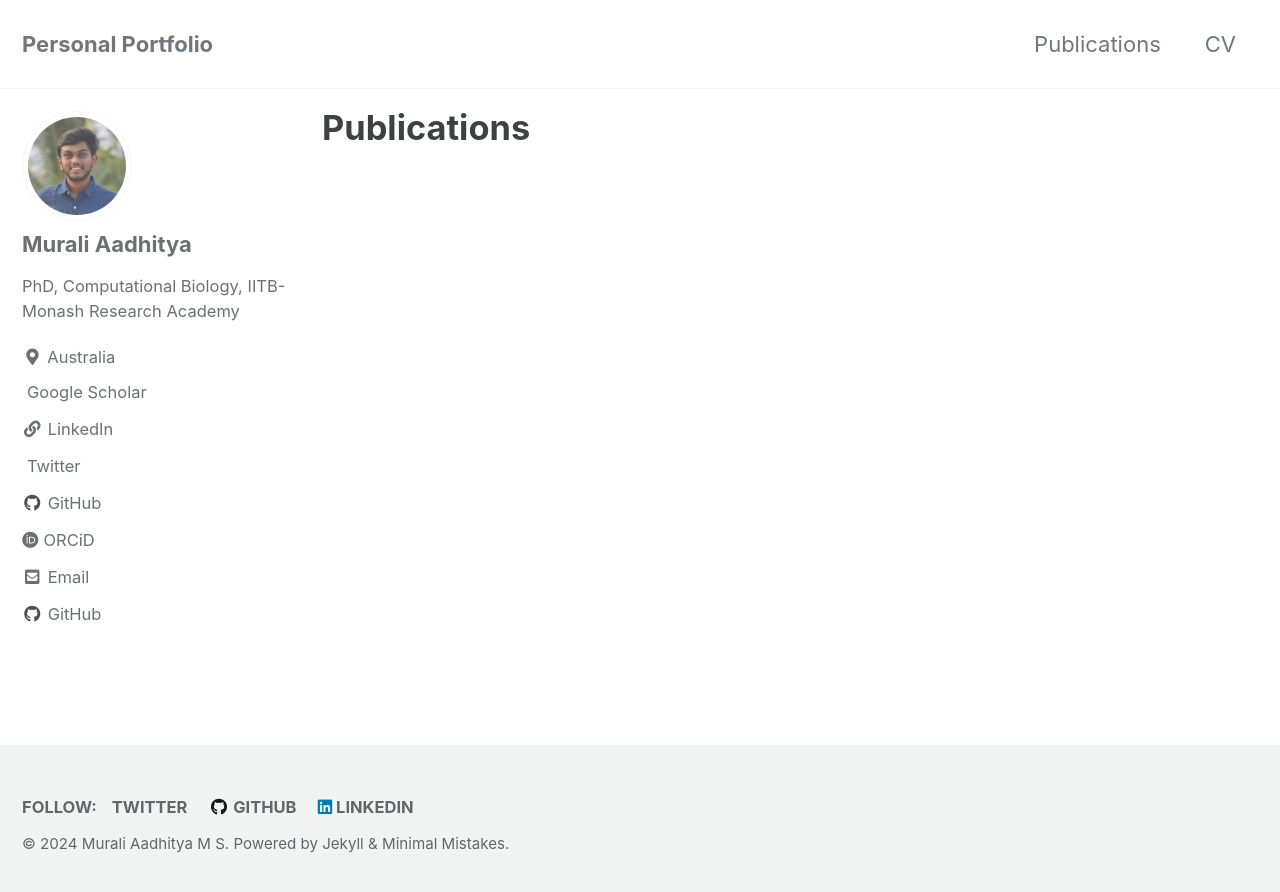
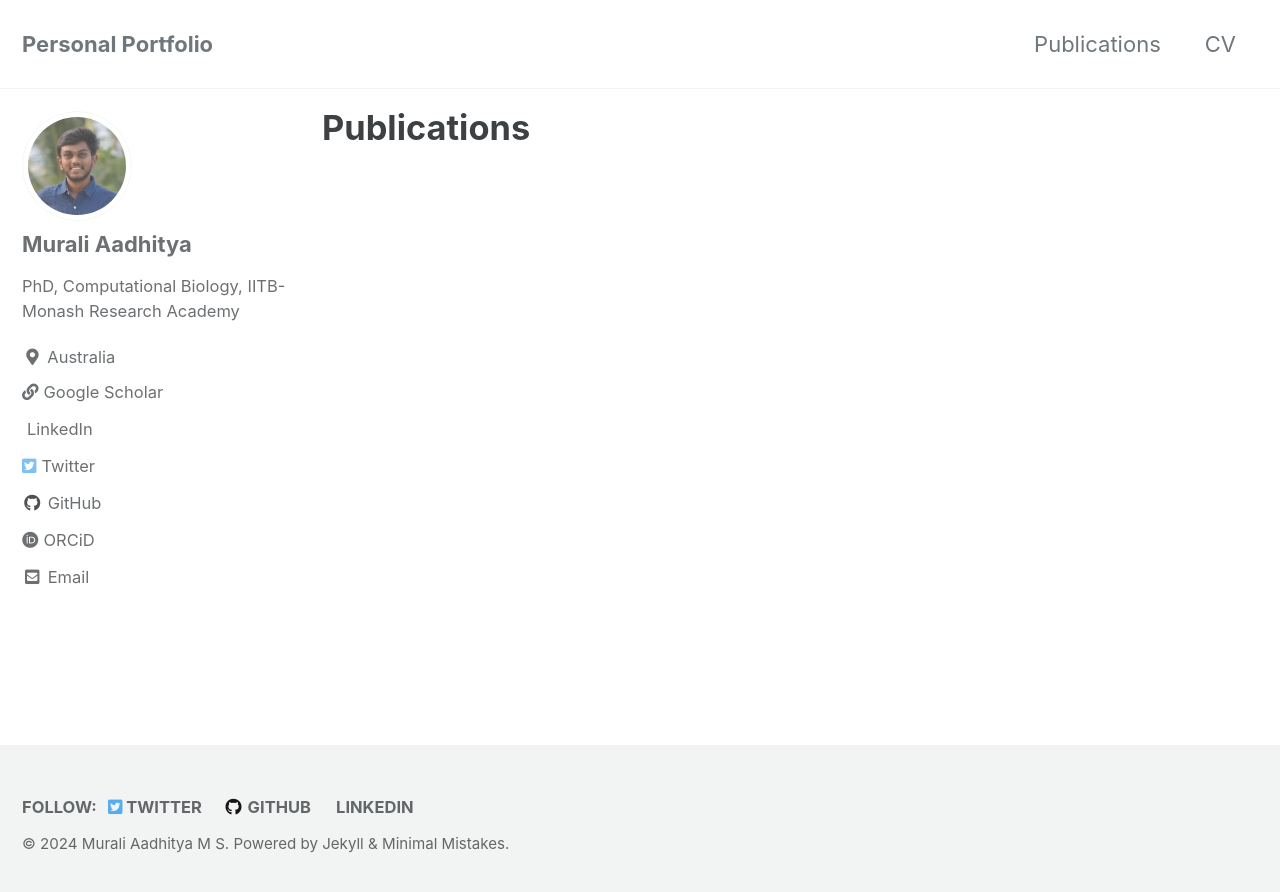
Before and after one commit to MuraliAadhityaMS/muraliaadhityams.github.io, a Jekyll site: the page built from _pages/publications.md, in a window 1280 px wide. Shown: the top 892 px of the page. Built offline with Jekyll 4.4.1, drawn with Linux system fonts in a browser that asks for light colours; cached includes are drawn as plain includes.

Commit message:
modify conf

```diff
--- a/_config.yml
+++ b/_config.yml
@@ -112,18 +112,18 @@ author:
   location         : "Australia"
   email            : "muraliaadhitya.ms@monash.edu"
   googlescholar    : "https://scholar.google.com/citations?user=BMWhS-QAAAAJ&hl=en"
-  github           : "MuraliAadhityaMS"
+  # github           : "MuraliAadhityaMS"
   links:
     - label: "Google Scholar"
-      icon: "fas fa-brands fa-google-scholar"
+      icon: "fas fa-wa fa-link"
       url: "https://scholar.google.com/citations?user=BMWhS-QAAAAJ&hl=en"
 
     - label: "LinkedIn"
-      icon: "fas fa-fw fa-link"
+      icon: "fas fa-wa fa-linkedin-square"
       url: "https://www.linkedin.com/in/murali-aadhitya-magateshvaren-saras-58098b164/"
 
     - label: "Twitter"
-      icon: "fab fa-brands fa-x-twitter"
+      icon: "fab fa-wa fa-twitter-square"
       url: "https://x.com/MuraliAadhitya"
 
     - label: "GitHub"
@@ -141,7 +141,7 @@ author:
 footer:
   links:
     - label: "Twitter"
-      icon: "fab fa-brands fa-x-twitter"
+      icon: "fab fa-wa fa-twitter-square"
       url: "https://x.com/MuraliAadhitya"
     # - label: "Facebook"
       # icon: "fab fa-fw fa-facebook-square"
@@ -153,7 +153,7 @@ footer:
       icon: "fab fa-fw fa-gitlab"
       # url:
     - label: "LinkedIn"
-      icon: "fab fa-brands fa-linkedin"
+      icon: "fab fa-wa fa-linkedin-square"
       url: "https://www.linkedin.com/in/murali-aadhitya-magateshvaren-saras-58098b164/"
     - label: "Instagram"
       icon: "fab fa-fw fa-instagram"
```
